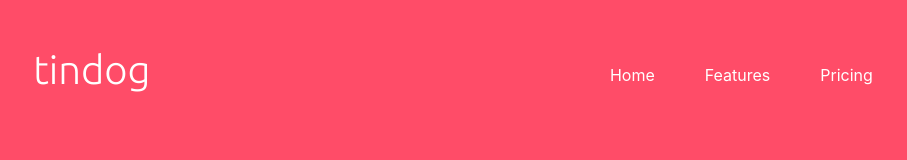
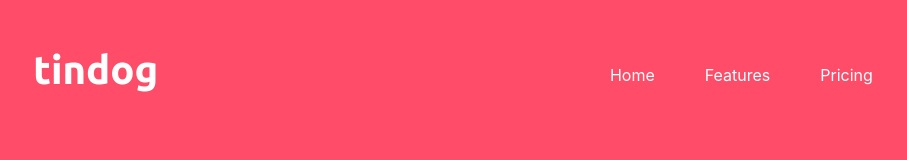
Before and after one commit to calvin-29/responsive_web, a plain HTML site: page index.html in a window 1280 px wide. Shown: the top 160 px of the page, without its empty margins (162-1069 px from the left). Drawn offline with nearby package versions, Linux system fonts and the light colour scheme.

Commit message:
Increased the font-weight of the tindog brand

```diff
--- a/css/styles.css
+++ b/css/styles.css
@@ -11,7 +11,6 @@
   font-size: 40px;
   font-weight: 700;
   color: white;
-  font-family: "ubuntu-light";
 }
 .brand:hover, .nav a:hover{
   color: white;
@@ -122,7 +121,11 @@ footer i{
   font-weight: 300;
   font-style: normal;
 }
-
+.ubuntu-bold {
+  font-family: "Ubuntu", sans-serif;
+  font-weight: 700;
+  font-style: normal;
+}
 /* monserrat google font  */
 
 .montserrat{
--- a/index.html
+++ b/index.html
@@ -18,7 +18,7 @@
       <div class="container-fluid">
          <!-- NavBar -->
          <nav class="navbar navbar-expand-lg navbar-light nav">
-            <a class="brand ubuntu-light" href="#">tindog</a>
+            <a class="brand ubuntu-bold" href="#">tindog</a>
             <button class="navbar-toggler" type="button" data-toggle="collapse" data-target="#navbarNavAltMarkup" aria-controls="navbarNavAltMarkup" aria-expanded="false" aria-label="Toggle navigation">
                <span class="navbar-toggler-icon"></span>
             </button>
```
